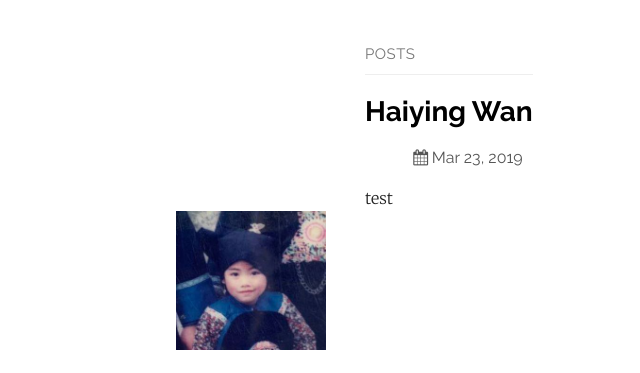
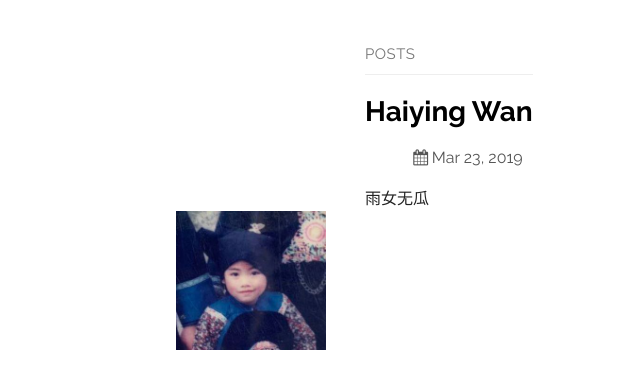
Before and after one commit to dazhijiang/dazhijiang.github.io, a Jekyll site: the page built from index.md, in a window 1280 px wide. Shown: the top 373 px of the page, without its empty margins (0-640 px from the left). Built offline with Jekyll 4.4.1, drawn with Linux system fonts in a browser that asks for light colours.

Commit message:
modify abou2t

```diff
--- a/_posts/2019-03-23-welcome-to-jekyll.markdown
+++ b/_posts/2019-03-23-welcome-to-jekyll.markdown
@@ -2,4 +2,4 @@
 layout: About
 title:  "Haiying Wan"
 ---
-test
+雨女无瓜
```
